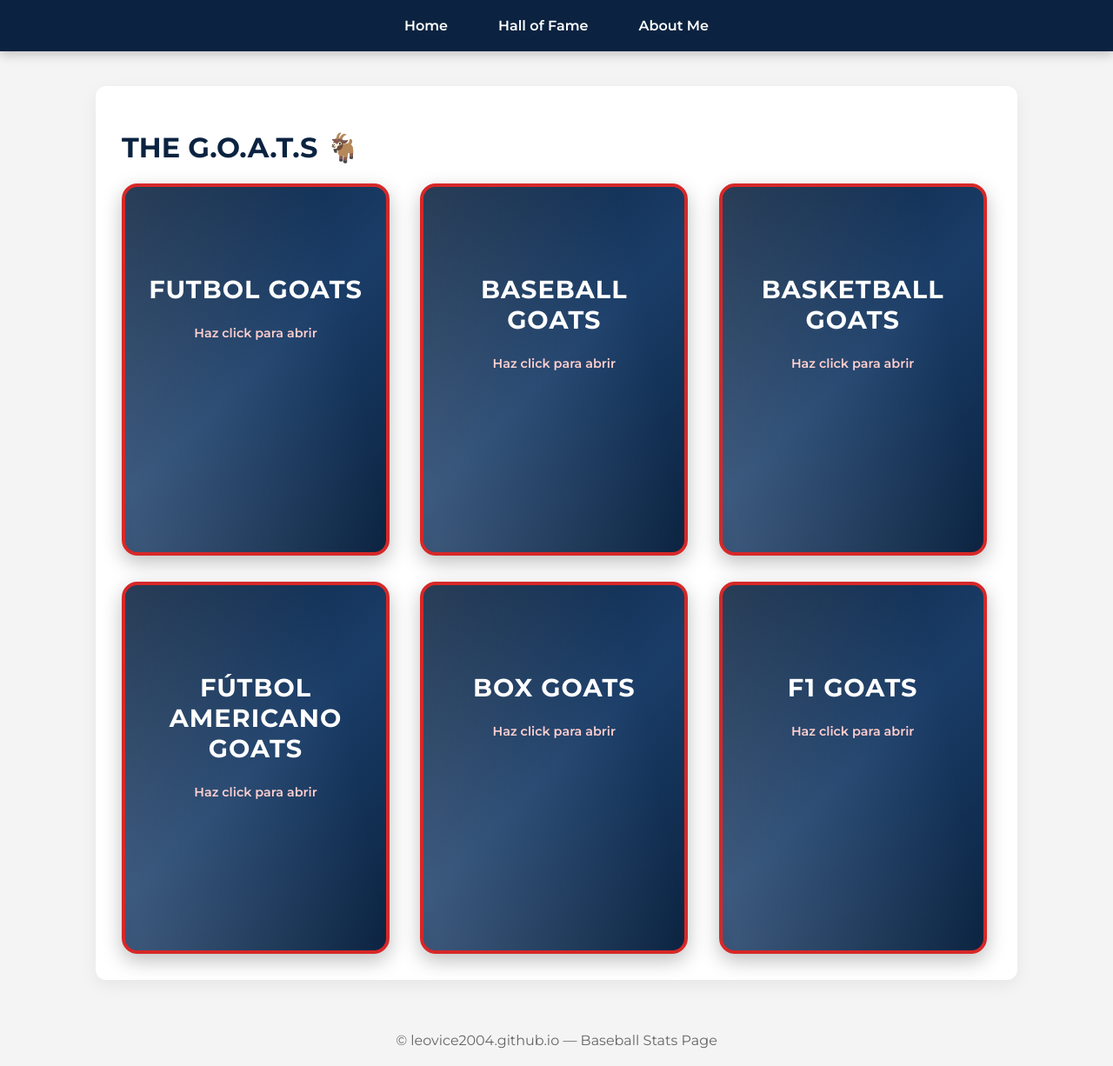
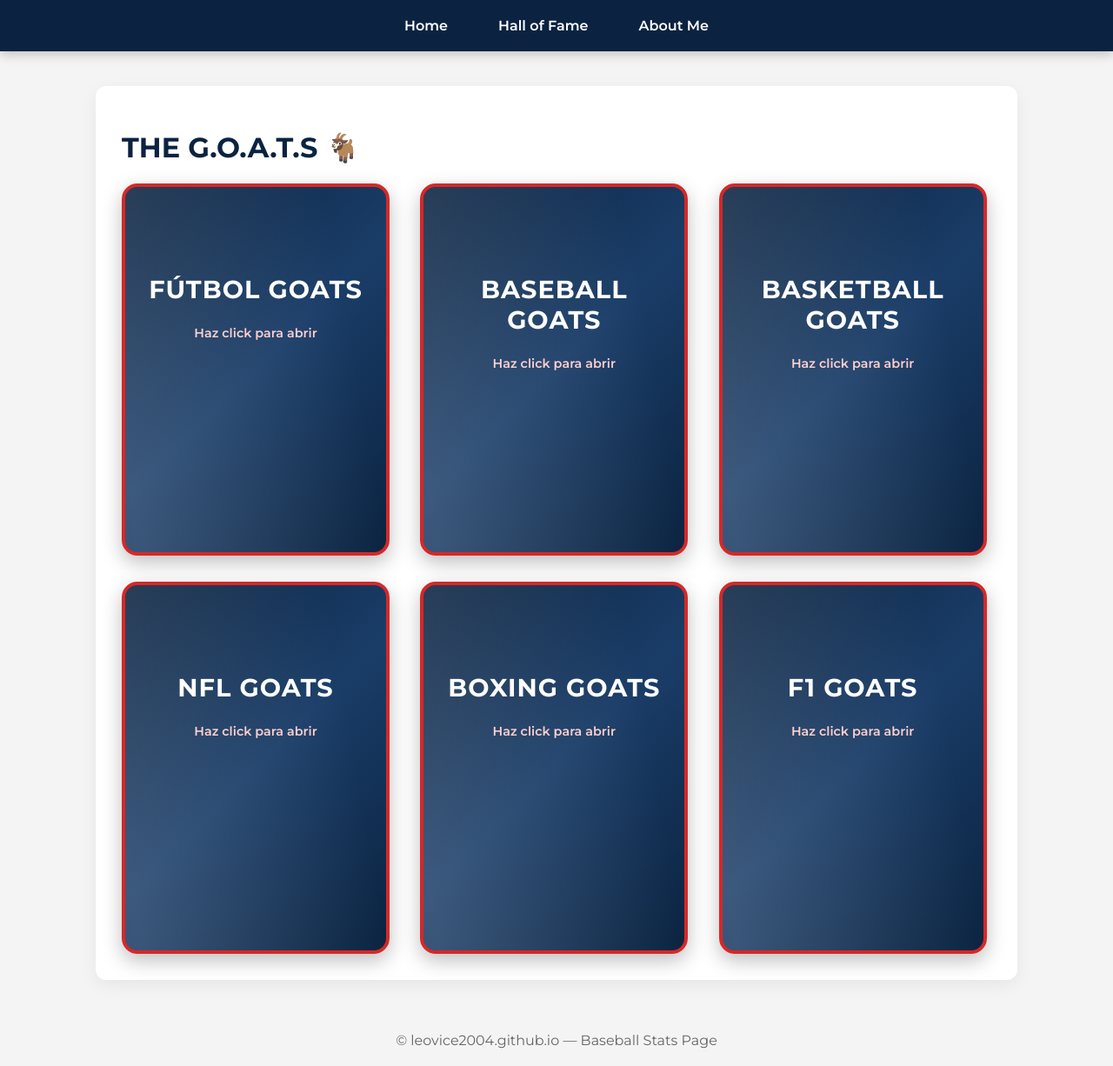
Before and after one commit to leovice2004/leovice2004.github.io, a Jekyll site: the page built from hall_of_fame.md, in a window 1280 px wide. Shown: the whole page at 87% size. Built offline with Jekyll 4.4.1, drawn with Linux system fonts in a browser that asks for light colours.

Commit message:
Update hall_of_fame.md

```diff
--- a/hall_of_fame.md
+++ b/hall_of_fame.md
@@ -73,7 +73,7 @@ permalink: /hall_of_fame/
 
 <a class="card-link" href="{{ '/futbol/' | relative_url }}">
     <div class="card-pack">
-        <h2>FUTBOL GOATS</h2>
+        <h2>FÚTBOL GOATS</h2>
         <p>Haz click para abrir</p>
     </div>
 </a>
@@ -94,14 +94,14 @@ permalink: /hall_of_fame/
 
 <a class="card-link" href="{{ '/futbol_americano/' | relative_url }}">
     <div class="card-pack">
-        <h2> FÚTBOL AMERICANO GOATS</h2>
+        <h2> NFL GOATS</h2>
         <p>Haz click para abrir</p>
     </div>
 </a>
 
 <a class="card-link" href="{{ '/box/' | relative_url }}">
     <div class="card-pack">
-        <h2>BOX GOATS</h2>
+        <h2>BOXING GOATS</h2>
         <p>Haz click para abrir</p>
     </div>
 </a>
```
